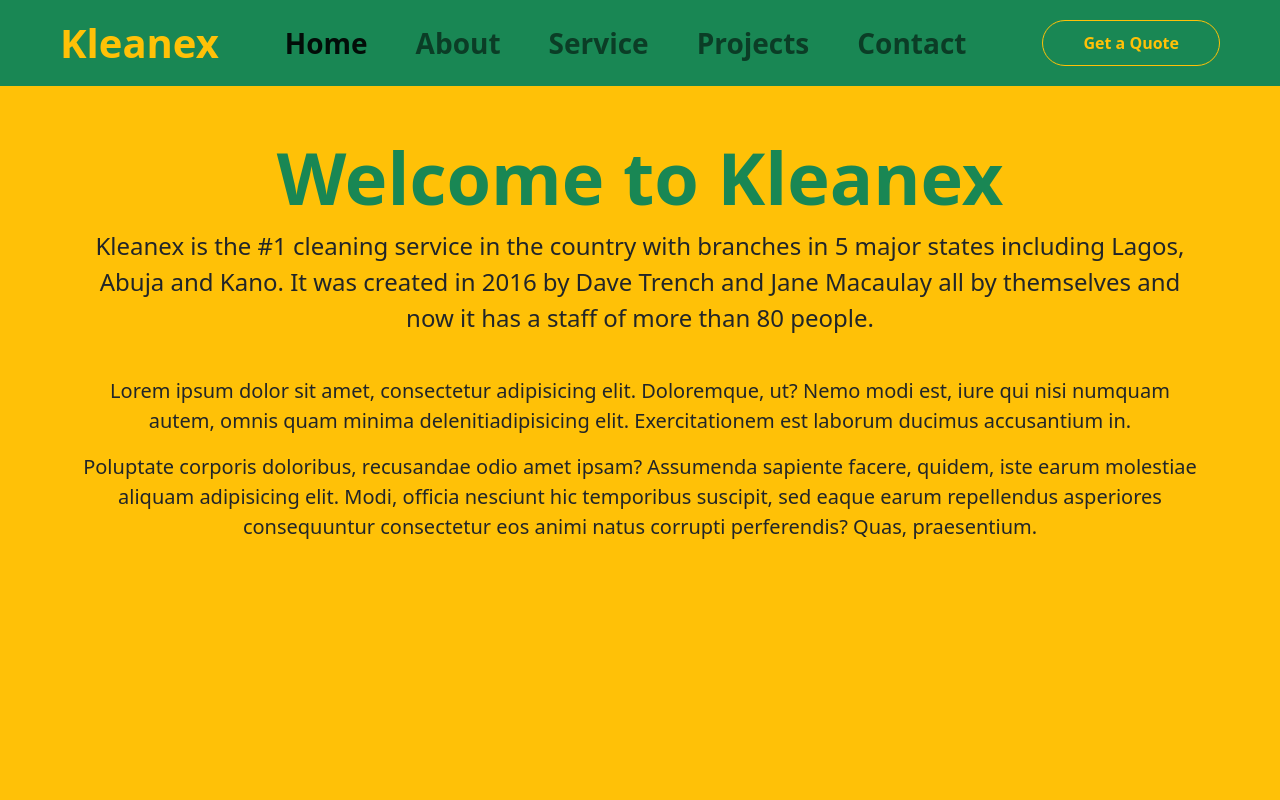
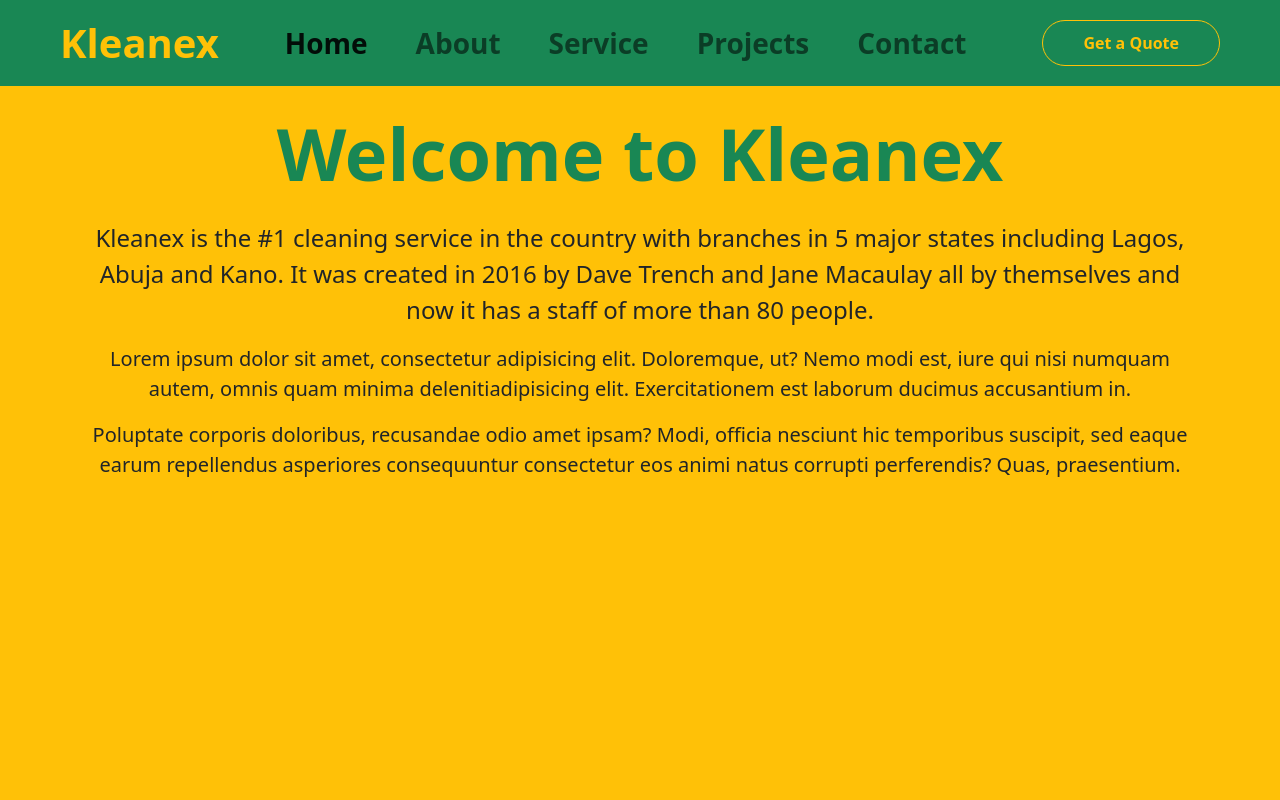
Before and after one commit to Izima01/Kodecamp-2.0-task-5, a plain HTML site: page about.html in a window 1280 px wide. Shown: the top 800 px of the page. Drawn offline with nearby package versions, Linux system fonts and the light colour scheme.

Commit message:
about page

```diff
--- a/about.html
+++ b/about.html
@@ -47,11 +47,11 @@
         </nav>
     </header>
     <div class="welcome min-vh-100 bg-warning">
-      <div class="container">
-        <h2 class="display-2 fw-bold text-center text-success pt-5">Welcome to Kleanex</h2>
-        <p class="fs-4 text-center">Kleanex is the #1 cleaning service in the country with branches in 5 major states including Lagos, Abuja and Kano. It was created in 2016 by Dave Trench and Jane Macaulay all by themselves and now it has a staff of more than 80 people.</p><br>
+      <div class="container px-3 py-3">
+        <h2 class="display-2 fw-bold text-center text-success pt-2 pb-3">Welcome to Kleanex</h2>
+        <p class="fs-4 text-center">Kleanex is the #1 cleaning service in the country with branches in 5 major states including Lagos, Abuja and Kano. It was created in 2016 by Dave Trench and Jane Macaulay all by themselves and now it has a staff of more than 80 people.</p>
         <p class="fs-5 text-center">Lorem ipsum dolor sit amet, consectetur adipisicing elit. Doloremque, ut? Nemo modi est, iure qui nisi numquam autem, omnis quam minima delenitiadipisicing elit. Exercitationem est laborum ducimus accusantium in.</p>
-        <p class="fs-5 text-center">Poluptate corporis doloribus, recusandae odio amet ipsam? Assumenda sapiente facere, quidem, iste earum molestiae aliquam adipisicing elit. Modi, officia nesciunt hic temporibus suscipit, sed eaque earum repellendus asperiores consequuntur consectetur eos animi natus corrupti perferendis? Quas, praesentium.</p>
+        <p class="fs-5 text-center">Poluptate corporis doloribus, recusandae odio amet ipsam? Modi, officia nesciunt hic temporibus suscipit, sed eaque earum repellendus asperiores consequuntur consectetur eos animi natus corrupti perferendis? Quas, praesentium.</p>
       </div>
     </div>
     <div class="page-2">
--- a/css/styles.css
+++ b/css/styles.css
@@ -117,5 +117,6 @@ input[type="email"] {
     }
     .page-2 .col-lg-5 {
         width: 95%;
+        margin: 0 auto;
     }
 }
```
